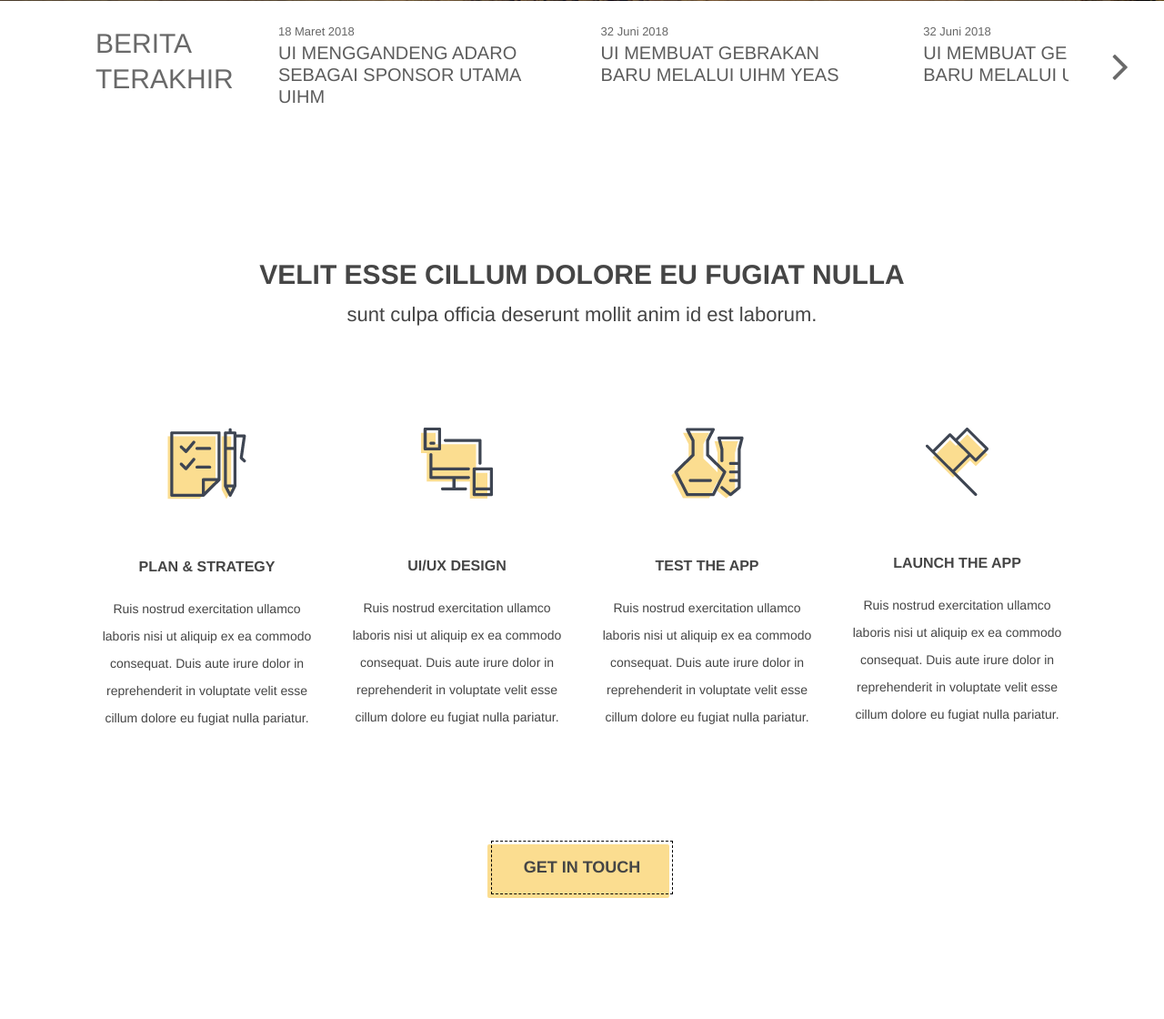
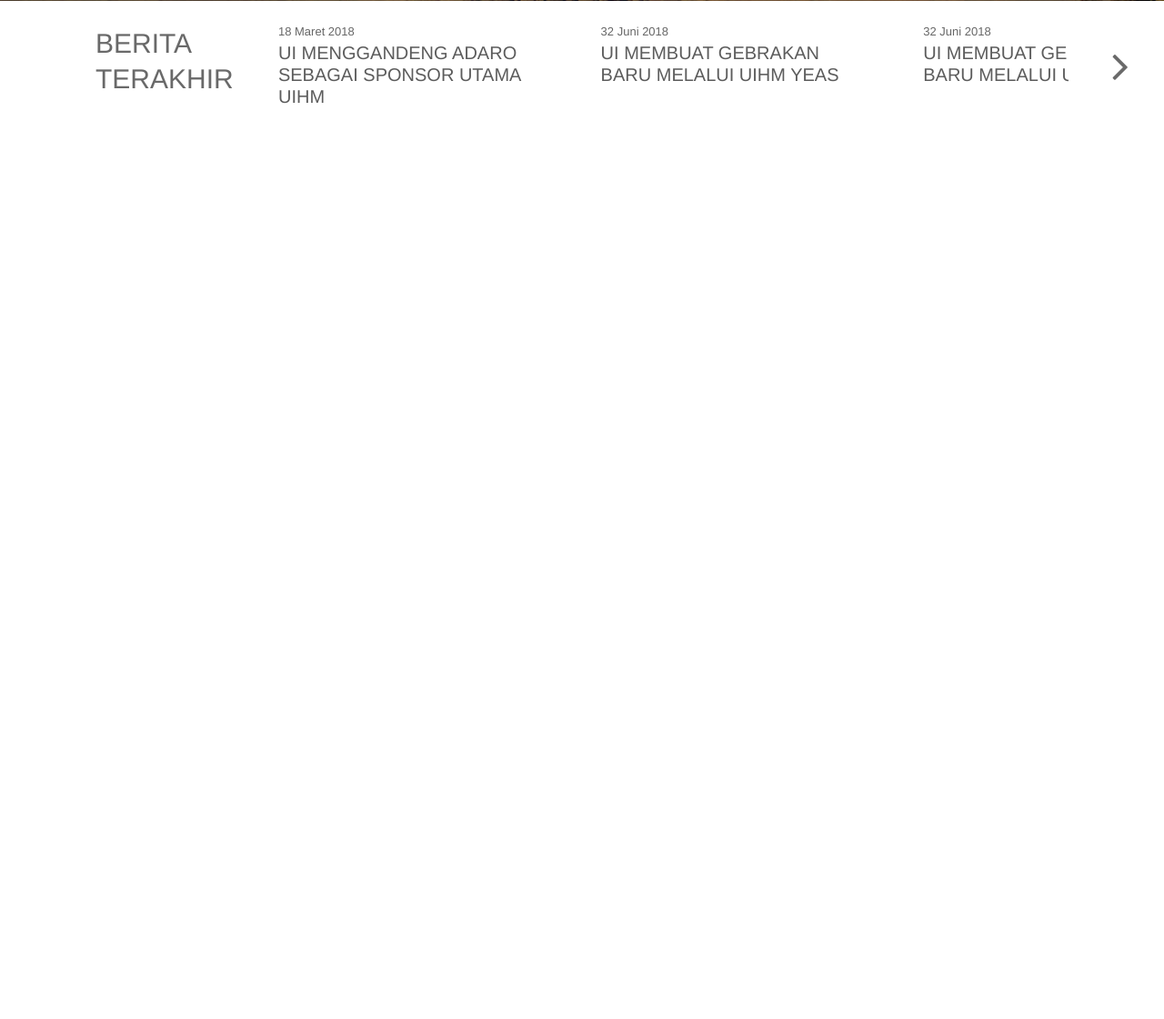
Before and after one commit to baguskah/homepagebagus, a PHP site: page /index.html in a window 1280 px wide. Shown: the part 543-1663 px from the top of the page at 91% size. After the commit the page ends 657 px from the top, so only its background shows below. Run offline with PHP 8.4, Linux system fonts and the light colour scheme; some libraries are stand-ins or nearby versions; some web fonts are replaced.

Commit message:
clearing

```diff
--- a/css/main.css
+++ b/css/main.css
@@ -1,9 +1,4 @@
 /*
-
-    Template Name   : Volcano
-    Template Author : http://pixelhint.com
-    Author Email    : contact@pixelhint.com
-    License    		: http://pixelhint.com/license
 
 
     *****************************************
--- a/index.html
+++ b/index.html
@@ -202,7 +202,7 @@
           </ul>
           <script type="text/javascript">
             function geserKanan() {
-              $('#slide-beritanya').css('transform','translate3d(-333px,0px,0px)');
+              $('#slide-beritanya').css('transform','translate3d(-633px,0px,0px)');
               $('#geserkanan').hide();
               $('#geserkiri').show();
             }
@@ -224,204 +224,6 @@
 
 
 
-    <!--  Start Services Section  -->
-    <section class="services" id="services">
-
-      <!--    Start Services Titles    -->
-      <div class="row">
-        <h1 class="mean_title">velit esse cillum dolore eu fugiat nulla</h1>
-        <h2 class="sub_title">sunt culpa officia deserunt mollit anim id est laborum.</h2>
-      </div>
-      <!--    End Services Titles    -->
-
-      <!--    Start Services List    -->
-      <div class="row services_list">
-        <div class="small-12 medium-3 large-3 columns">
-          <img src="img/icon2.png" alt="" title="" class="serv_icon"/>
-          <h2 class="title">Plan & Strategy</h2>
-          <p>Ruis nostrud exercitation ullamco laboris nisi ut aliquip ex ea commodo consequat. Duis aute irure dolor in reprehenderit in voluptate velit esse cillum dolore eu fugiat nulla pariatur.</p>
-        </div>
-
-        <div class="small-12 medium-3 large-3 columns">
-          <img src="img/icon1.png" alt="" title="" class="serv_icon"/>
-          <h2 class="title">UI/UX Design</h2>
-          <p>Ruis nostrud exercitation ullamco laboris nisi ut aliquip ex ea commodo consequat. Duis aute irure dolor in reprehenderit in voluptate velit esse cillum dolore eu fugiat nulla pariatur.</p>
-        </div>
-
-        <div class="small-12 medium-3 large-3 columns">
-          <img src="img/icon3.png" alt="" title="" class="serv_icon"/>
-          <h2 class="title">Test The App</h2>
-          <p>Ruis nostrud exercitation ullamco laboris nisi ut aliquip ex ea commodo consequat. Duis aute irure dolor in reprehenderit in voluptate velit esse cillum dolore eu fugiat nulla pariatur.</p>
-        </div>
-
-        <div class="small-12 medium-3 large-3 columns">
-          <img src="img/icon4.png" alt="" title="" class="serv_icon"/>
-          <h2 class="title">Launch The App</h2>
-          <p>Ruis nostrud exercitation ullamco laboris nisi ut aliquip ex ea commodo consequat. Duis aute irure dolor in reprehenderit in voluptate velit esse cillum dolore eu fugiat nulla pariatur.</p>
-        </div>
-      </div>
-      <!--    End Services List    -->
-
-      <!--    Start Button    -->
-      <div class="btn_holder">
-        <a href="#" class="btn_fancy">
-          <div class="solid_layer"></div>
-          <div class="border_layer"></div>
-          <div class="text_layer">Get In Touch</div>
-        </a>
-      </div>
-      <!--    End Button    -->
-
-    </section>
-    <!--  End Services Section  -->
-
-
-
-    <!--  Start Quote Section  -->
-    <section class="quote">
-        <blockquote>
-          <p>Mauris semper <span class="strong">lacus nunc</span> ultrices imperdiet. </p>
-          <hr/>
-          <span class="author">john doe</span>
-        </blockquote>
-    </section>
-    <!--  End Quote Section  -->
-
-
-
-    <!--  Start Testimonials Section  -->
-    <section class="testimonials" id="testimonials">
-      <div class="row">
-        <div class="slider_container">
-          <div id="carousel">
-
-            <div class="tesimonial">
-              <img src="img/mashable.jpg" title="" alt="">
-              <span class="name">Mashable</span>
-              <p>Duis aute irure dolor in reprehenderit in voluptate velit esse cillum dolore eu fugiat nulla pariatur excepteur sint occaecat cupidatat non proident, sunt in culpa qui officia deserunt mollit anim id est laborum.</p>
-              <span class="author">Alex Martin - CEO</span>
-            </div>
-
-            <div class="tesimonial">
-              <img src="img/mashable.jpg" title="" alt="">
-              <span class="name">Mashable_2</span>
-              <p>Duis aute irure dolor in reprehenderit in voluptate velit esse cillum dolore eu fugiat nulla pariatur excepteur sint occaecat cupidatat non proident, sunt in culpa qui officia deserunt mollit anim id est laborum.</p>
-              <span class="author">Alex Martin - CEO</span>
-            </div>
-
-            <div class="tesimonial">
-              <img src="img/mashable.jpg" title="" alt="">
-              <span class="name">Mashable_3</span>
-              <p>Duis aute irure dolor in reprehenderit in voluptate velit esse cillum dolore eu fugiat nulla pariatur excepteur sint occaecat cupidatat non proident, sunt in culpa qui officia deserunt mollit anim id est laborum.</p>
-              <span class="author">Alex Martin - CEO</span>
-            </div>
-
-          </div>
-        </div>
-
-        <!--    Start Testimonials Pagination    -->
-        <nav class="pagination">
-          <ul>
-            <li><a href="#">1</a></li>
-            <li><a href="#" class="selected">2</a></li>
-            <li><a href="#">3</a></li>
-          </ul>
-        </nav>
-        <!--    End Testimonials Pagination    -->
-
-      </div>
-    </section>
-    <!--  End Testimonials Section  -->
-
-
-
-    <!--  Start Call To Action Section  -->
-    <section class="cta" id="Download">
-      <div class="row">
-
-        <!--    Start CTA Titles    -->
-        <h1 class="title">Volcano Free Responsive Zurb Foundation Template.</h1>
-        <h2 class="sub_title">Crafted With Care & attention to details by pixelhint.com</h2>
-        <!--    End CTA Titles    -->
-
-        <!--    Start Button    -->
-        <a href="#" class="btn_fancy">
-          <div class="solid_layer"></div>
-          <div class="border_layer"></div>
-          <div class="text_layer">Get It Now!</div>
-        </a>
-        <!--    End Button    -->
-
-      </div>
-    </section>
-    <!--  End Call To Action Section  -->
-
-
-
-    <!--  Start Map Section  -->
-    <section class="map" id="connect">
-
-      <!--    Start Map Shadow    -->
-      <div class="shadow"></div>
-      <!--    End Map Shadow    -->
-
-      <div id="map_container"></div>
-    </section>
-    <!--  End Map Section  -->
-
-
-
-    <!--  Start Footer Section  -->
-    <footer>
-      <div class="row">
-
-        <!--    Start Copyrights    -->
-        <div class="small-12 medium-4 large-4 columns">
-          <div class="copyrights">
-            <a class="logo" href="#">
-              <h1>volcano<span class="tld">.com</span></h1>
-            </a>
-            <p>Copyright © 20014-2015 pixelhint.</p>
-          </div>
-        </div>
-        <!--    End Copyrights    -->
-
-
-        <div class="small-12 medium-8 large-8 columns">
-          <div class="contact_details right">
-            <nav class="social">
-              <ul class="no-bullet">
-                <li><a href="http://facebook.com/pixelhint" target="_blank">Facebook</a></li>
-                <li><a href="http://instagram.com/pixelhint" target="_blank">Instagram</a></li>
-                <li><a href="http://twitter.com/pixelhint" target="_blank">Twitter</a></li>
-                <li><a href="http://plus.google.com/+Pixelhint" target="_blank">Google+</a></li>
-              </ul>
-            </nav>
-
-            <div class="contact">
-              <div class="details">
-                <p>contact@pixelhint.com</p>
-                <p>+1.323 596 5770</p>
-              </div>
-
-              <p class="adress">550 Hershell Hollow Road
-              Johnson City, TN 37615</p>
-            </div>
-          </div>
-        </div>
-
-      </div>
-    </footer>
-    <!--  End Footer Section  -->
-
-    <!--    Start Back To Top    -->
-    <a href="#" class="btn_fancy" id="back_top">
-      <div class="solid_layer"></div>
-      <div class="border_layer"></div>
-      <div class="text_layer"><img src="img/top_arrow.png" alt="Back to top" title="" class="top_arrow"></div>
-    </a>
-    <!--    End Back To Top    -->
-
 
 
 
```
